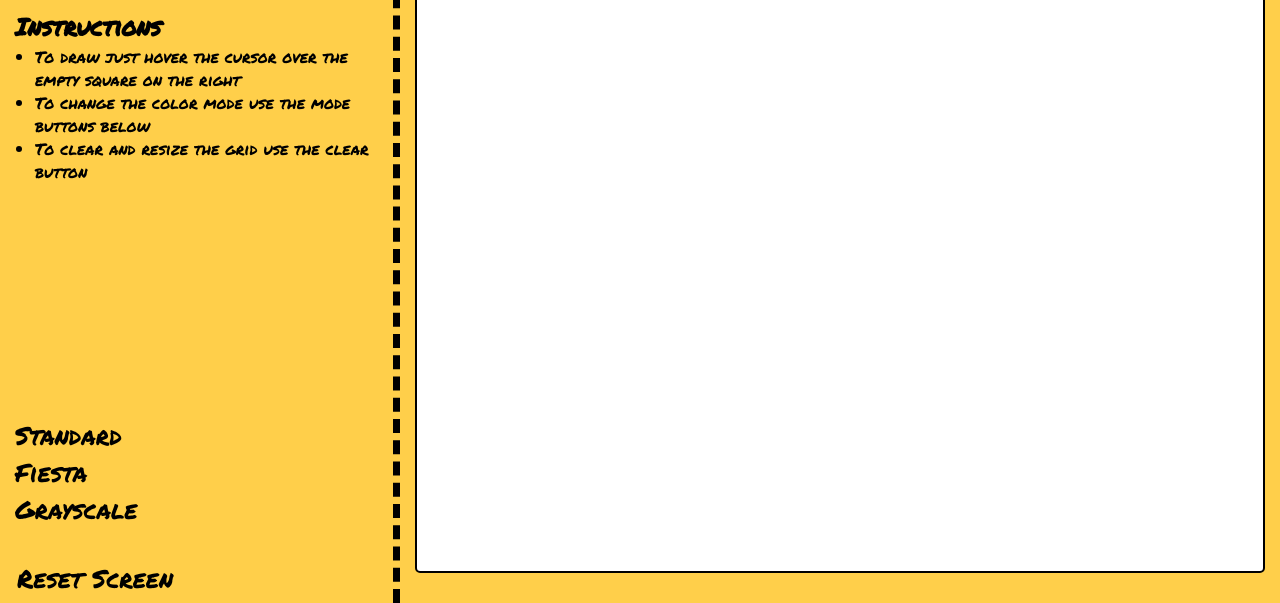
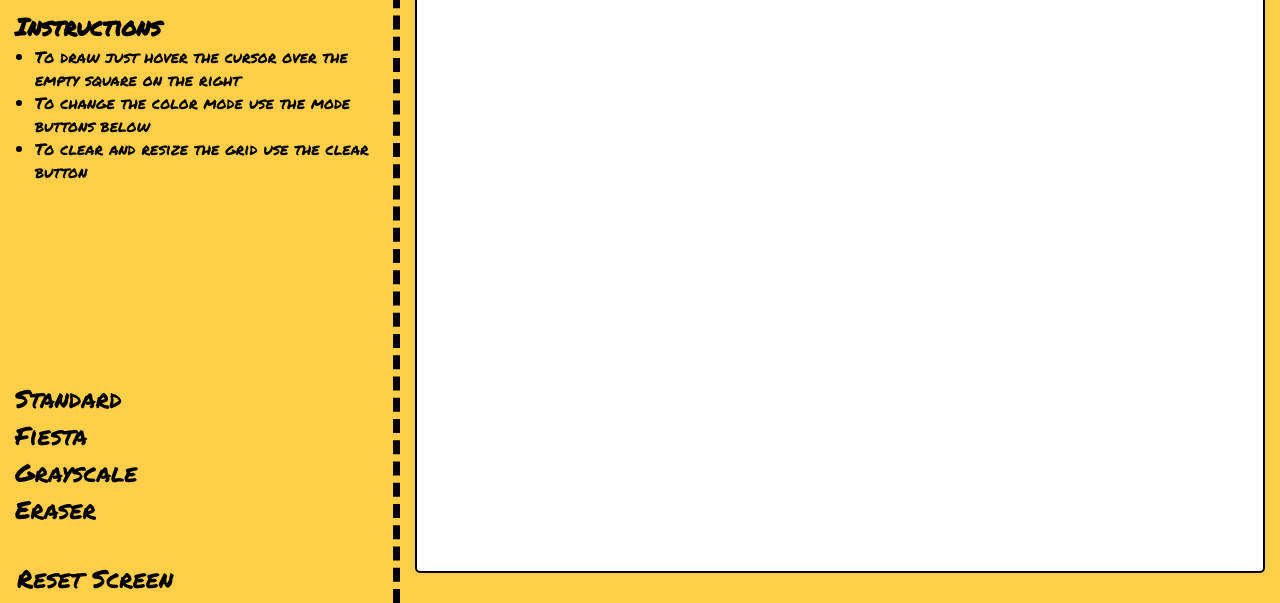
Before and after one commit to marco-tav/etch-a-sketch-redo, a plain HTML site: page index.html in a window 1280 px wide. Shown: the part 197-800 px from the top of the page. Drawn offline with Linux system fonts and the light colour scheme.

Commit message:
Add eraser button

```diff
--- a/index.html
+++ b/index.html
@@ -20,6 +20,7 @@
       <button type="button" class="button" id="standard-mode">Standard</button>
       <button type="button" class="button" id="fiesta-mode">Fiesta</button>
       <button type="button" class="button" id="grayscale-mode">Grayscale</button>
+      <button type="button" class="button" id="eraser-mode">Eraser</button>
       <button type="button" class="button" id="clear-grid">Reset Screen</button>
     </div>
 
--- a/styles/styles.css
+++ b/styles/styles.css
@@ -72,7 +72,7 @@ h1 {
   margin-top: auto;
 }
 
-#grayscale-mode {
+#eraser-mode {
   margin-bottom: 25px;
 }
 
```
